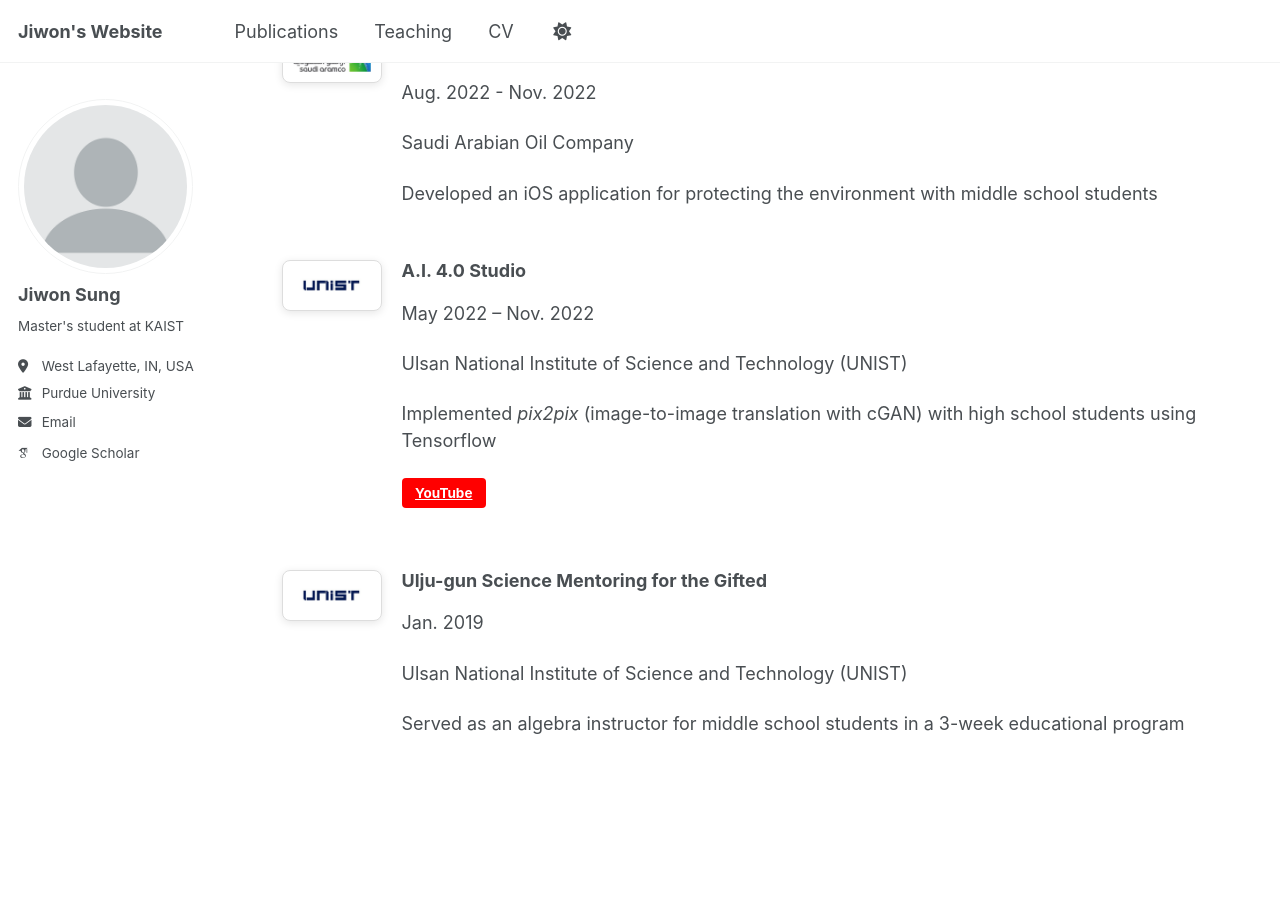
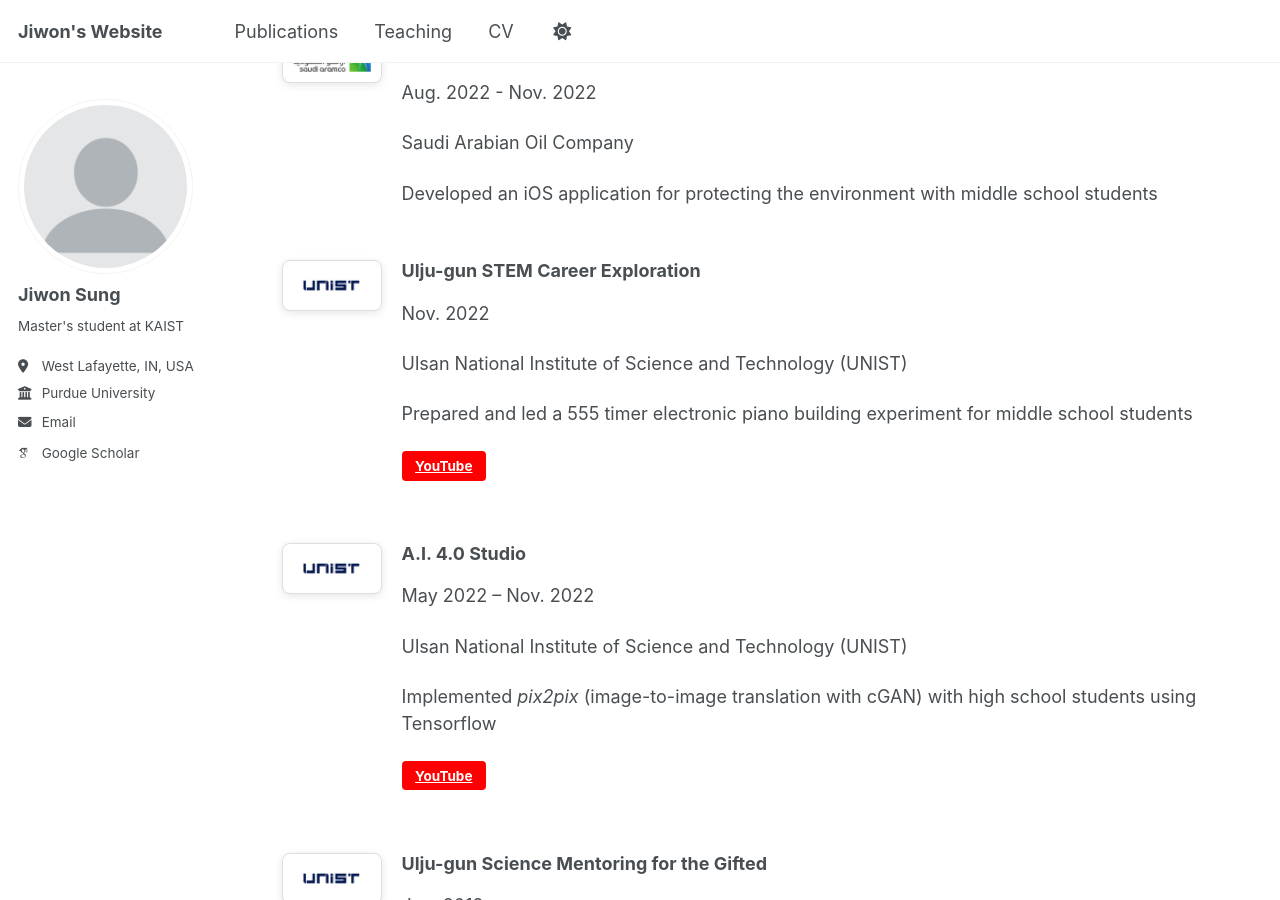
Before and after one commit to sunione/sunione.github.io, a Jekyll site: the page built from _pages/teaching.md, in a window 1280 px wide and 900 px high, scrolled down 1689 px. Built offline with Jekyll 4.4.1, drawn with Linux system fonts in a browser that asks for light colours; some web fonts are replaced.

Commit message:
teaching.md

```diff
--- a/_pages/teaching.md
+++ b/_pages/teaching.md
@@ -110,6 +110,19 @@ Mentoring Experience
     <p> Aug. 2022 - Nov. 2022 </p>
     <p> Saudi Arabian Oil Company </p>
     <p> Developed an iOS application for protecting the environment with middle school students </p>
+  </div>
+</div>
+
+<div style="display: flex; align-items: flex-start; margin-bottom: 30px;">
+  <img src="/images/UNIST_logo.jpeg" class="boxed-image" style="width: 100px; height: auto; margin-right: 20px; flex-shrink: 0;">
+  <div>
+    <h3 style="margin-top: 0;"> Ulju-gun STEM Career Exploration </h3>
+    <p> Nov. 2022 </p>
+    <p> Ulsan National Institute of Science and Technology (UNIST) </p>
+    <p> Prepared and led a 555 timer electronic piano building experiment for middle school students </p>
+    <p>
+      <a href="https://www.youtube.com/watch?v=Zgf_INrMZFg&list=PLk3Up81lz3FW0Nw5V2vT2_j44oIScKNIK&index=22" class="btn btn--youtube btn--small">YouTube</a>
+    </p>
   </div>
 </div>
 
```
